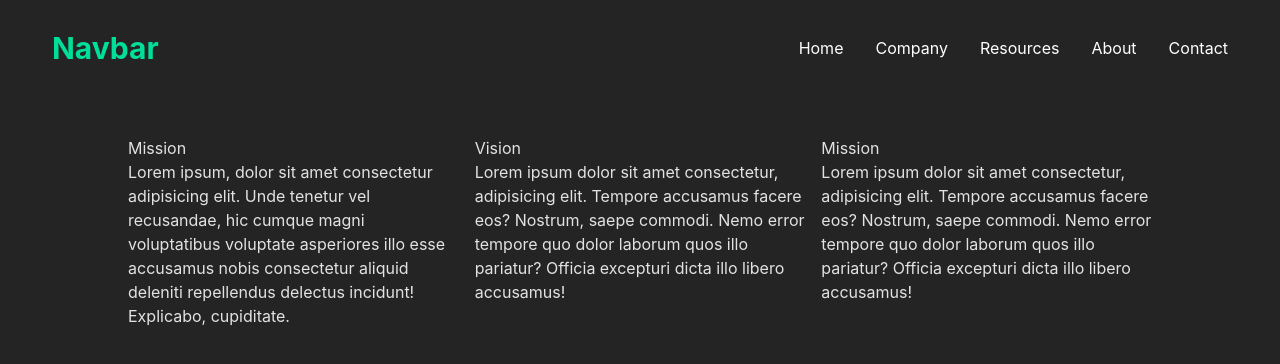
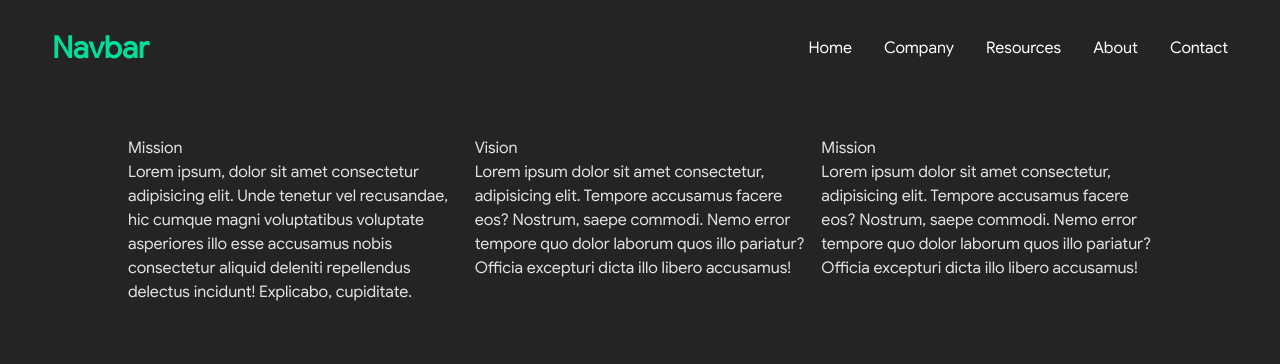
Before and after one commit to dscsticdo/dscsticdo, a React (Vite) app: page / in a window 1280 px wide. Shown: the top 364 px of the page. Built offline with nearby package versions, Linux system fonts and the light colour scheme.

Commit message:
fonts & improve styles
Use the "GoogleSans" font and added color styles based from Google logo

```diff
--- a/src/index.css
+++ b/src/index.css
@@ -1,6 +1,6 @@
-@tailwind base;
-@tailwind components;
-@tailwind utilities;
+@tailwind base; /* base layer is for default styles */
+@tailwind components; /* is for class-based styles */
+@tailwind utilities; /* single-purpose classes that should always take precedence over any other styles */
 
 :root {
 	font-family: Inter, system-ui, Avenir, Helvetica, Arial, sans-serif;
@@ -15,8 +15,45 @@
 	-webkit-font-smoothing: antialiased;
 	-moz-osx-font-smoothing: grayscale;
 	-webkit-text-size-adjust: 100%;
+
+	/* Google Core Colors */
+	--blue-color: #4285f4;
+	--red-color: #ea4335;
+	--yellow-color: #fbbc04;
+	--green-color: #34a853;
+}
+
+.blue {
+	color: var(--blue-color);
+}
+
+.red {
+	color: var(--red-color);
+}
+
+.green {
+	color: var(--green-color);
+}
+
+.yellow {
+	color: var(--yellow-color);
+}
+
+@font-face {
+	font-family: "GoogleSans";
+	src: url(/fonts/GoogleSans-Regular-v1.27.ttf) format("truetype");
+}
+
+* {
+	box-sizing: border-box;
 }
 
 html {
 	scroll-behavior: smooth;
 }
+
+@layer base {
+	body {
+		font-family: "GoogleSans", sans-serif;
+	}
+}
```
Also changed, not shown: public/fonts/GoogleSans-Regular-v1.27.ttf (added), public/fonts/GoogleSansDisplay-Bold-v1.27.ttf (added).
